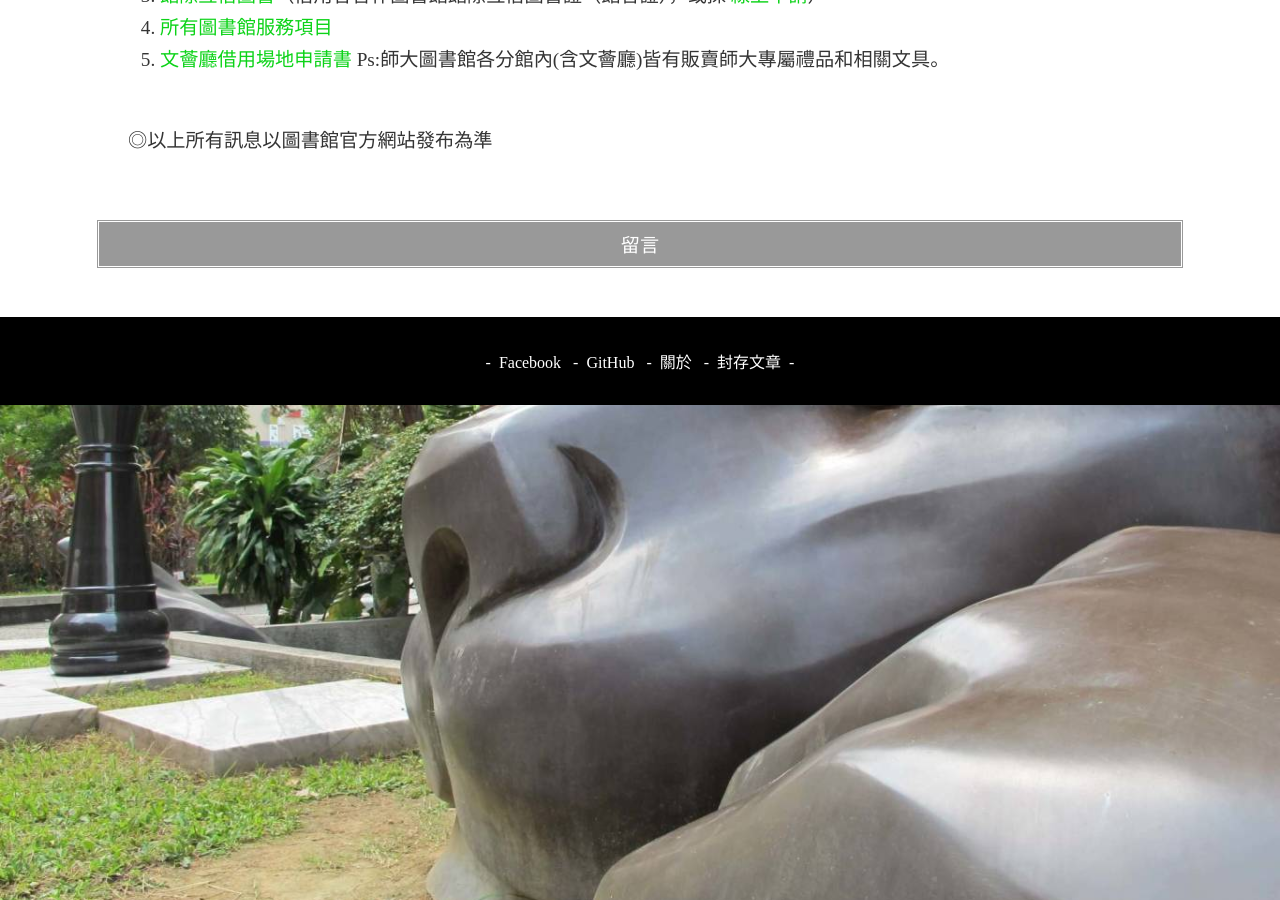
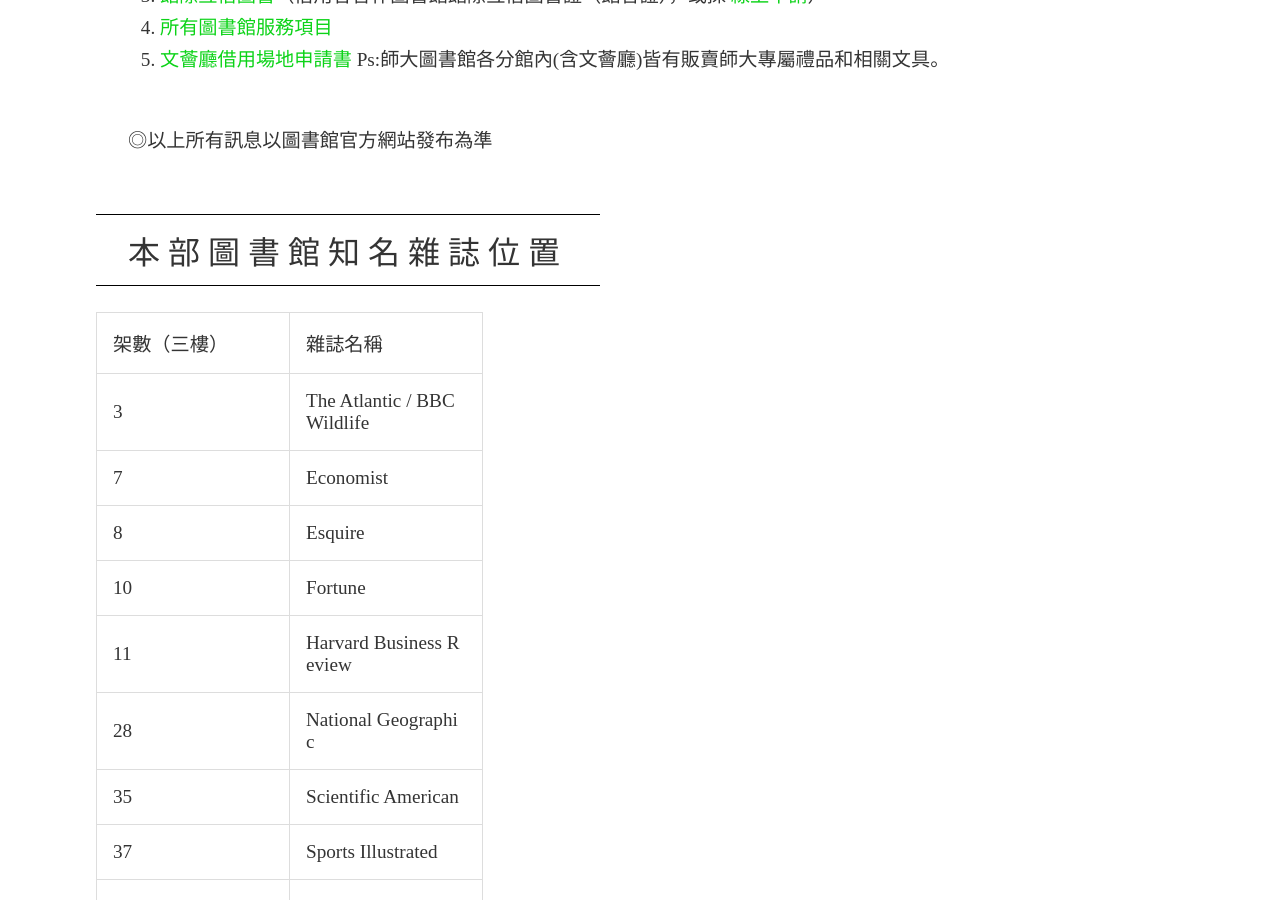
Before and after one commit to as535364/surviveNTNU, a Jekyll site: the page built from _references/lib.md, in a window 1280 px wide and 900 px high, scrolled down 4804 px. Built offline with Jekyll 4.4.1, drawn with Linux system fonts in a browser that asks for light colours; nearby versions of some CDN libraries; some of the changed text lies outside the part shown.

Commit message:
增加本部圖書館知名雜誌位置

```diff
--- a/_references/lib.md
+++ b/_references/lib.md
@@ -110,3 +110,29 @@
 Ps:師大圖書館各分館內(含文薈廳)皆有販賣師大專屬禮品和相關文具。
 
 ◎以上所有訊息以圖書館官方網站發布為準
+
+## 本部圖書館知名雜誌位置
+
+架數（三樓） | 雜誌名稱
+3  | The Atlantic / BBC Wildlife
+7  | Economist
+8  | Esquire
+10 | Fortune
+11 | Harvard Business Review
+28 | National Geographic
+35 | Scientific American
+37 | Sports Illustrated
+39 | Time
+40 | Variety
+1  | BBC知識
+2  | 科學人
+3  | 康健
+8  | 風球詩
+9  | PC Home
+10 | 數位時代
+15 | 天下雜誌 / 哈佛商業評論 / 商業周刊
+23 | 30雜誌
+26 | 世界電影
+30 | 遠見雜誌 / 時報週刊
+33 | 國家地理雜誌
+36 | Advanced彭蒙惠英語
```
